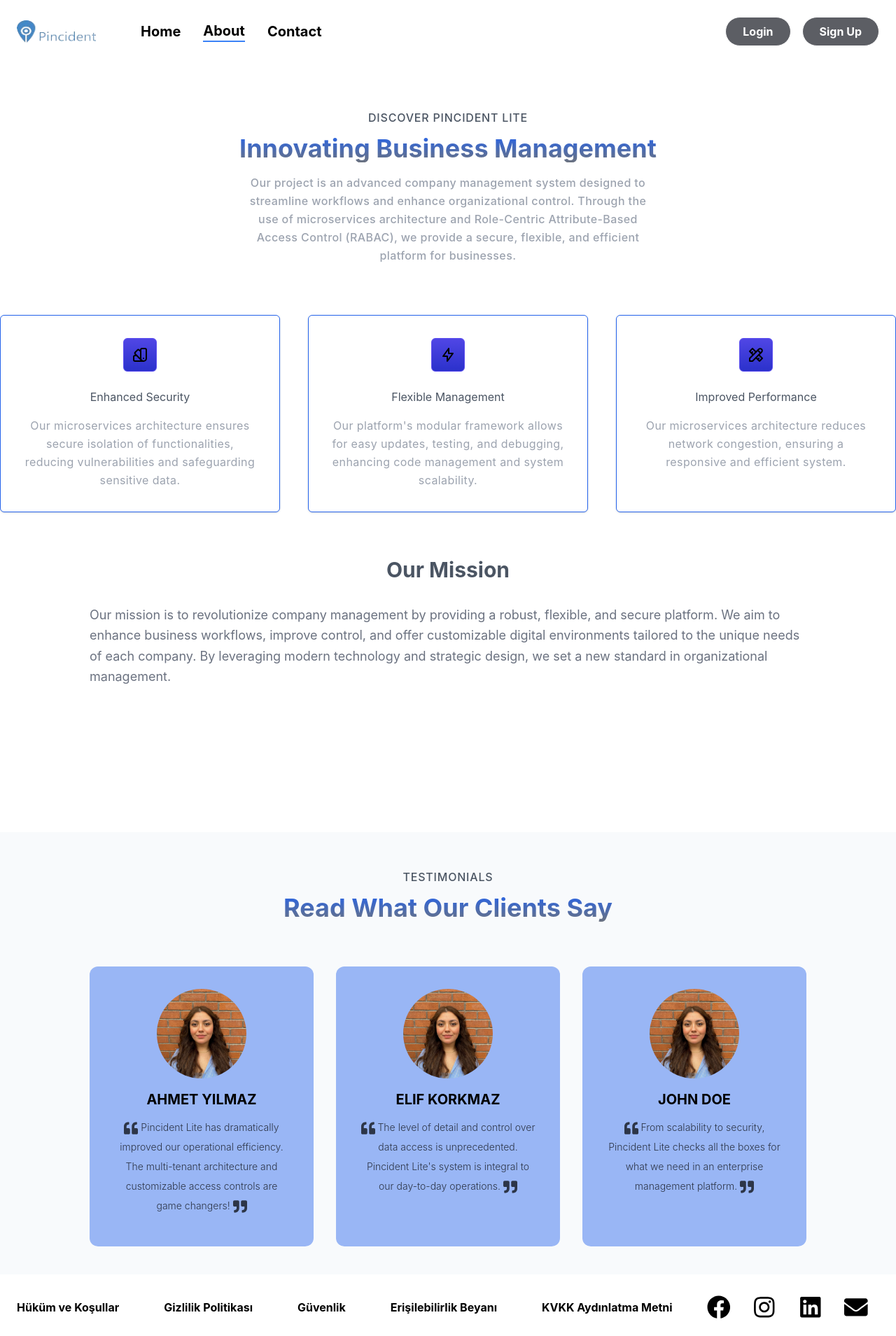
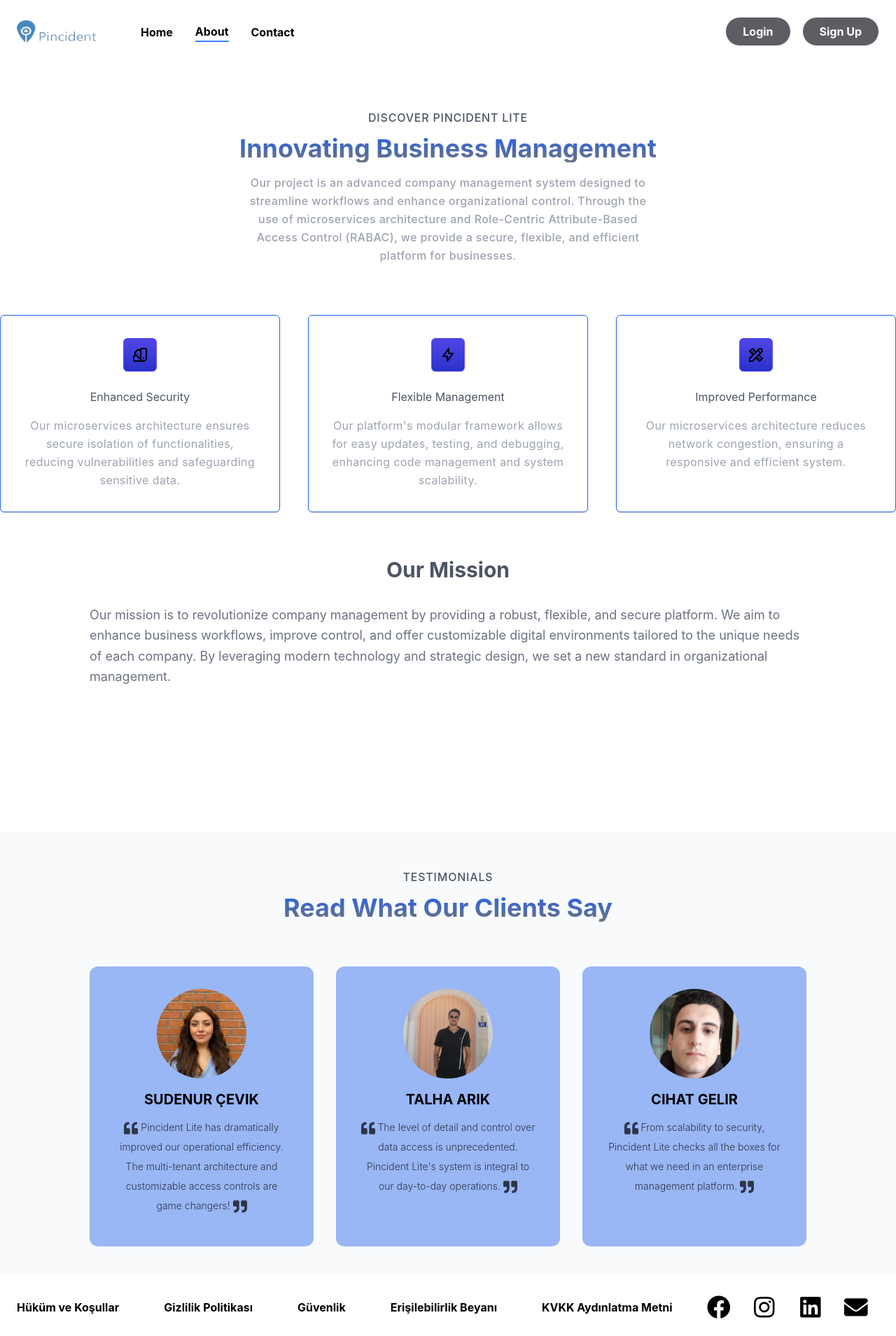
Before and after one commit to Thesis-Frontend/Frontend, a React (Vite) app: page /about-us in a window 1280 px wide. Shown: the whole page at 70% size. Built offline with nearby package versions, Linux system fonts and the light colour scheme.

Commit message:
About done, navbar yazılar done

```diff
--- a/src/components/Navbar.jsx
+++ b/src/components/Navbar.jsx
@@ -55,30 +55,24 @@
       >
         <div className="lg:flex-grow flex lg:justify-start items-center space-x-8">
           <Link to="/" className={linkStyles("/")} onClick={toggleMenu}>
-            Home
+            <span className="text-base lg:text-base">Home</span>
           </Link>
           <Link
             to="/about-us"
             className={linkStyles("/about-us")}
             onClick={toggleMenu}
           >
-            About
+            <span className="text-base lg:text-base">About</span>
           </Link>
-          {/* <Link
-            to="/companies"
-            className={linkStyles("/companies")}
-            onClick={toggleMenu}
-          >
-            Companies
-          </Link> */}
           <Link
             to="/contact"
             className={linkStyles("/contact")}
             onClick={toggleMenu}
           >
-            Contact
+            <span className="text-base lg:text-base">Contact</span>
           </Link>
         </div>
+
         <div className="flex items-center space-x-4 mt-4 lg:mt-0">
           {!showLoginOptions ? (
             <button
--- a/src/components/Testimonials.jsx
+++ b/src/components/Testimonials.jsx
@@ -1,11 +1,15 @@
 import React from "react";
 import { FaQuoteLeft, FaQuoteRight } from "react-icons/fa";
 import image from "../assets/my-photo.jpg";
+import image2 from "../assets/talha foto.jpg";
+import image3 from "../assets/cihat foto.jpg";
+
+
 
 const testimonials = [
   {
     id: 1,
-    name: "Ahmet Yılmaz",
+    name: "Sudenur Çevik",
     position: "CEO, Innovatech",
     comment:
       "Pincident Lite has dramatically improved our operational efficiency. The multi-tenant architecture and customizable access controls are game changers!",
@@ -13,19 +17,19 @@
   },
   {
     id: 2,
-    name: "Elif Korkmaz",
+    name: "Talha Arık",
     position: "Operations Manager, TechSolutions",
     comment:
       "The level of detail and control over data access is unprecedented. Pincident Lite's system is integral to our day-to-day operations.",
-    image: image,
+    image: image2,
   },
   {
     id: 3,
-    name: "John Doe",
+    name: "Cihat Gelir",
     position: "CTO, AutoAdvance",
     comment:
       "From scalability to security, Pincident Lite checks all the boxes for what we need in an enterprise management platform.",
-    image: image,
+    image: image3,
   },
 ];
 
```
Also changed, not shown: src/assets/cihat foto.jpg (added), src/assets/talha foto.jpg (added).
